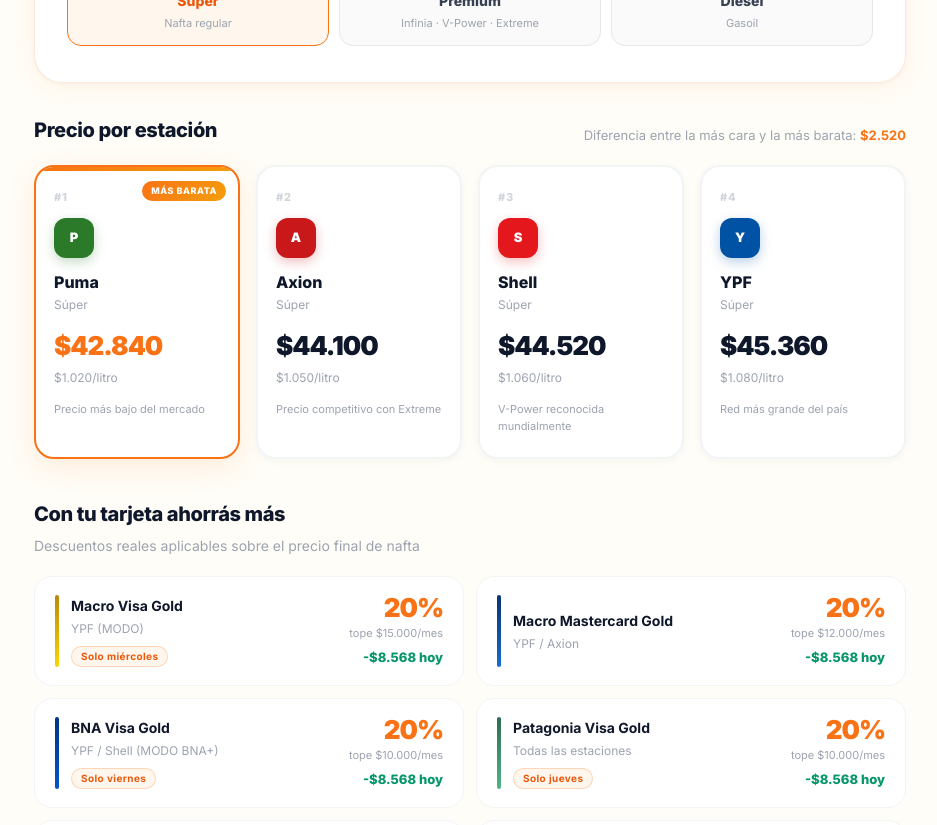
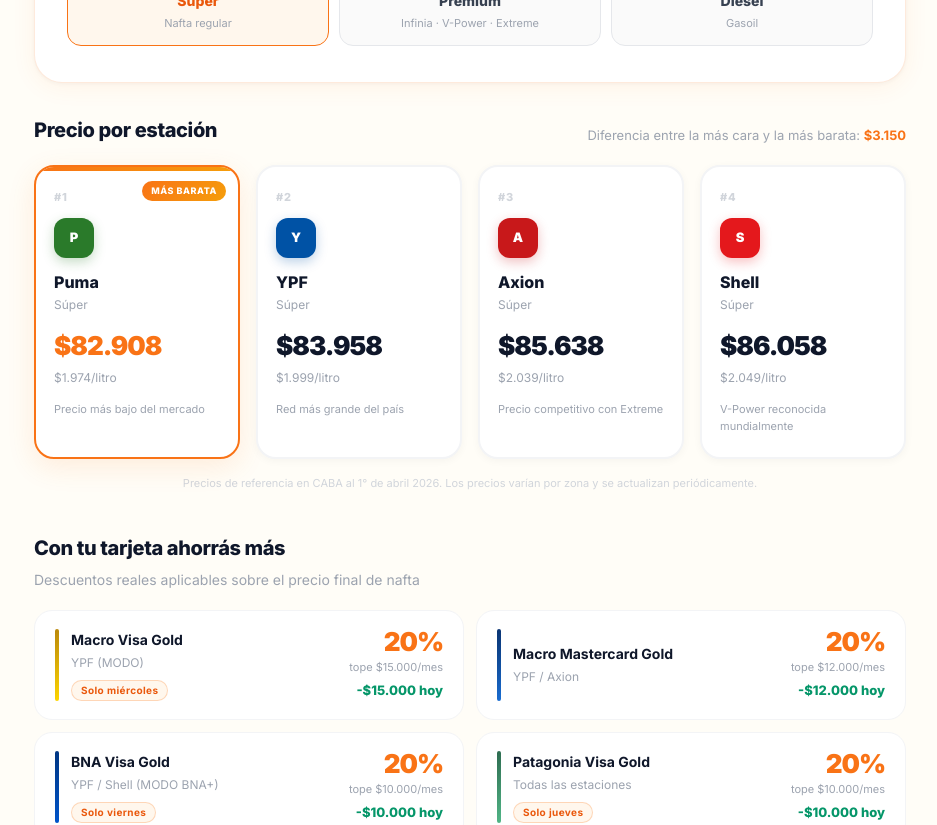
Before and after one commit to agustinmarra/rateargy, a Next.js app: page /nafta in a window 1280 px wide. Shown: the part 1120-1945 px from the top of the page, without its empty margins (170-1107 px from the left). Built offline with nearby package versions, Linux system fonts and the light colour scheme.

Commit message:
fix: precios nafta reales abril 2026 CABA

```diff
--- a/app/nafta/NaftaCalculadora.tsx
+++ b/app/nafta/NaftaCalculadora.tsx
@@ -30,25 +30,32 @@ const TIPOS: { key: "super" | "premium" | "diesel"; label: string; desc: string
   { key: "diesel",  label: "Diesel",  desc: "Gasoil"                },
 ]
 
+// ACTUALIZAR ACÁ CADA VEZ QUE SUBAN LOS PRECIOS
+// Fuente: verificar en ypf.com, shell.com.ar o infobae.com/economia
+// Última actualización: abril 2026
 const ESTACIONES = [
   {
     id: "ypf",   nombre: "YPF",   color: "#0052A5",
-    precios: { super: 1080, premium: 1250, diesel: 1050 },
+    // Súper: $1.999 | Infinia: $2.207 | Diesel 500: $2.065
+    precios: { super: 1999, premium: 2207, diesel: 2065 },
     nota: "Red más grande del país",
   },
   {
     id: "shell", nombre: "Shell", color: "#E4181C",
-    precios: { super: 1060, premium: 1230, diesel: 1030 },
+    // Súper: $2.049 | V-Power: $2.365 | Diesel: $2.019
+    precios: { super: 2049, premium: 2365, diesel: 2019 },
     nota: "V-Power reconocida mundialmente",
   },
   {
     id: "axion", nombre: "Axion", color: "#C8181A",
-    precios: { super: 1050, premium: 1220, diesel: 1020 },
+    // Súper: $2.039 | Extreme: est. $2.280 | Eurodiesel: est. $2.040
+    precios: { super: 2039, premium: 2280, diesel: 2040 },
     nota: "Precio competitivo con Extreme",
   },
   {
     id: "puma",  nombre: "Puma",  color: "#2A7A2A",
-    precios: { super: 1020, premium: 1200, diesel: 1000 },
+    // Súper: ~$1.974 | Premium: est. $2.100 | Diesel: est. $1.960
+    precios: { super: 1974, premium: 2100, diesel: 1960 },
     nota: "Precio más bajo del mercado",
   },
 ]
@@ -411,6 +418,11 @@ export default function NaftaCalculadora() {
           </div>
         </div>
 
+        {/* Nota de precios */}
+        <p style={{ fontSize: 11, color: "#d1d5db", textAlign: "center", margin: "-24px 0 40px", lineHeight: 1.6 }}>
+          Precios de referencia en CABA al 1° de abril 2026. Los precios varían por zona y se actualizan periódicamente.
+        </p>
+
         {/* ── Promos tarjetas ────────────────────────────────────────────────────── */}
         <div style={{ marginBottom: 48 }}>
           <div style={{ marginBottom: 20 }}>
```
